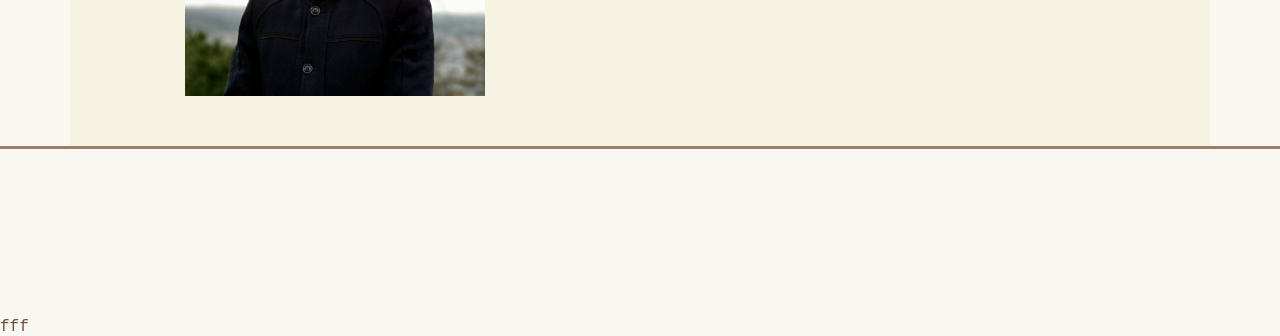
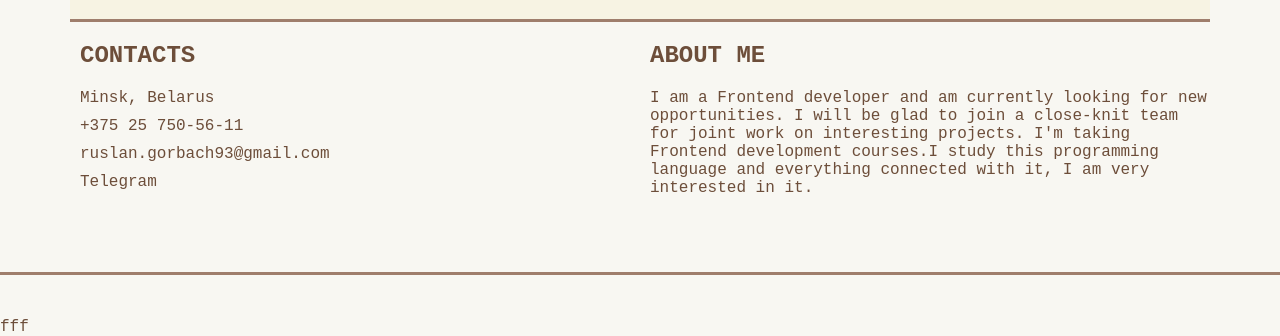
Before and after one commit to RuslanHorbach/rsschool-cv, a plain HTML site: page index.html in a window 1280 px wide. Shown: the part 464-800 px from the top of the page. Drawn offline with Linux system fonts and the light colour scheme; a web font is replaced by a local one.

Commit message:
feat: add contacts and aboutMe

```diff
--- a/index.html
+++ b/index.html
@@ -35,7 +35,23 @@
 					<p class="main__prof">Junior Frontend developer </p>
 				</div>
 			</section>
-			<section class="main__summary"></section>
+			<section class="main__summary">
+				<div class="main__contacts" id="contacts">
+					<h2 class="main__tit">ConTacts</h2>
+					<a href="https://www.google.by/maps/place/%D0%9C%D0%B8%D0%BD%D1%81%D0%BA/@53.8845585,27.453285,11z/data=!3m1!4b1!4m5!3m4!1s0x46dbcfd35b1e6ad3:0xb61b853ddb570d9!8m2!3d53.9006011!4d27.558972?hl=ru">Minsk, Belarus</a>
+					<a href="tel:+375 25 750-56-11">+375 25 750-56-11</a>
+					<a href="ruslan.gorbach93@gmail.com">ruslan.gorbach93@gmail.com</a>
+					<a href="https://t.me/bigboss_ruslan">Telegram</a>
+				</div>
+				<div class="main__about" id="about">
+					<h2 class="main__tit">About Me</h2>
+					<p>I am a Frontend developer and am currently looking for new opportunities. I will be glad to join a close-knit team for joint work on interesting projects. I'm taking Frontend development courses.I study this programming language and everything connected with it, I am very interested in it.</p>
+				</div>
+				<div class="main__skills" id="skills"><h2 class="main__tit"></h2></div>
+				<div class="main__work" id="work"><h2 class="main__tit"></h2></div>
+				<div class="main__education" id="education"><h2 class="main__tit"></h2></div>
+				<div class="main__lang" id="lang"><h2 class="main__tit"></h2></div>
+			</section>
 		</div>
 	</main>
 
--- a/style.css
+++ b/style.css
@@ -1,5 +1,6 @@
 * {
 	box-sizing: border-box;
+	color: inherit;
 }
 html {
 	scroll-behavior: smooth;
@@ -68,6 +69,7 @@ main {
 	gap: 20px;
 	background-color: #f7f2da94;
 	padding: 40px 0px 50px 0px;
+	border-bottom: 3px solid #9f7e6c;
 }
 .main__img {
 	width: 300px;
@@ -89,4 +91,35 @@ main {
 }
 
 
-/* ======================MAIN=========================*/
+/* ======================summary=========================*/
+.main__tit {
+	text-transform: uppercase;
+
+}
+.main__summary{
+	display: grid;
+	grid-template-columns: 1fr 1fr;
+	gap: 10px;
+	padding: 0px 0px 0px 10px;
+
+}
+.main__contacts {
+	padding: 0px 0px ;
+}
+.main__contacts a {
+	display: block;
+	text-decoration: none;
+	padding: 0px 0px 10px 0px;
+
+}
+.main__contacts a:hover{
+	text-decoration: underline;
+	color: #381d0c;
+	opacity: 1;
+}
+
+.main__about {
+}
+
+
+/* ======================summary=========================*/
```
